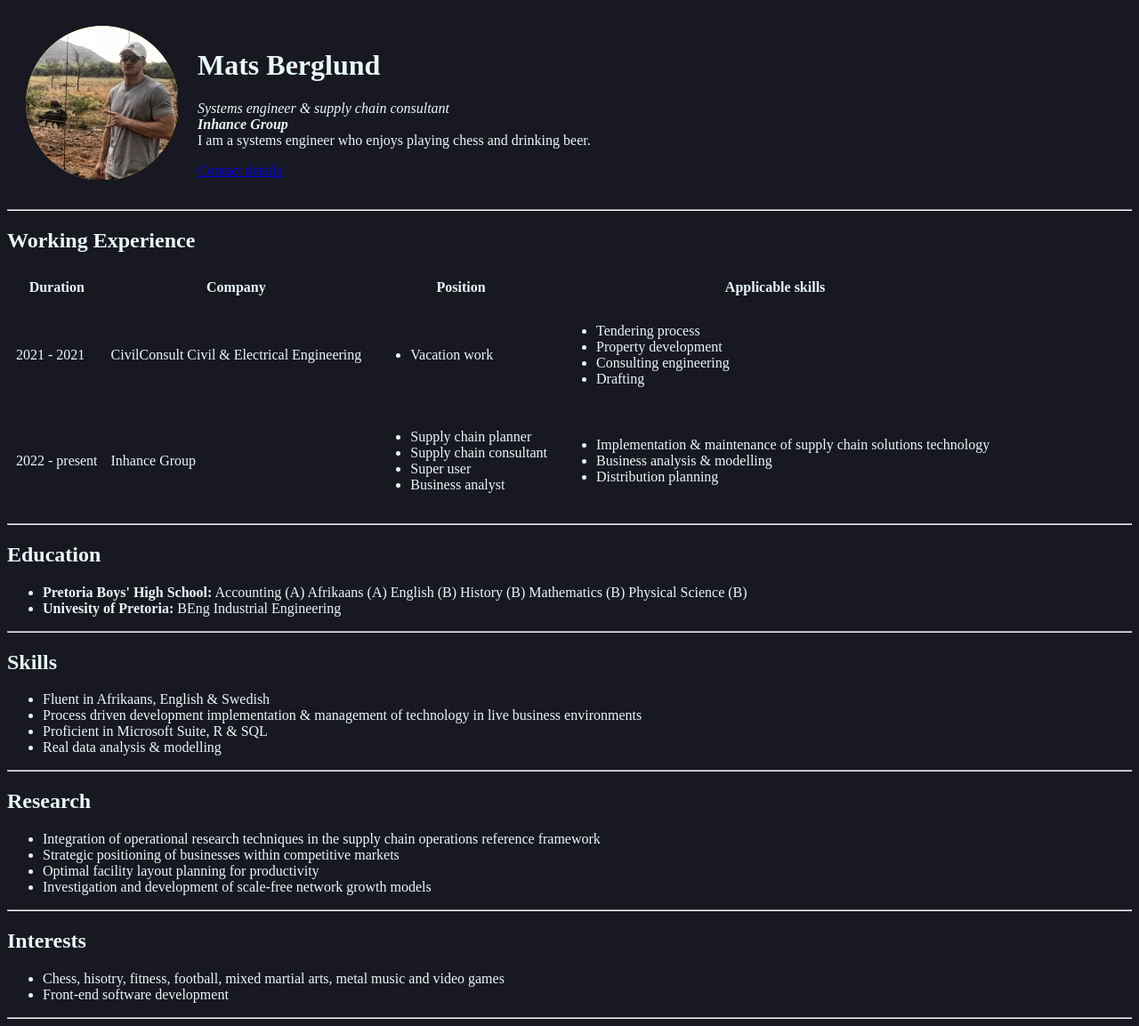
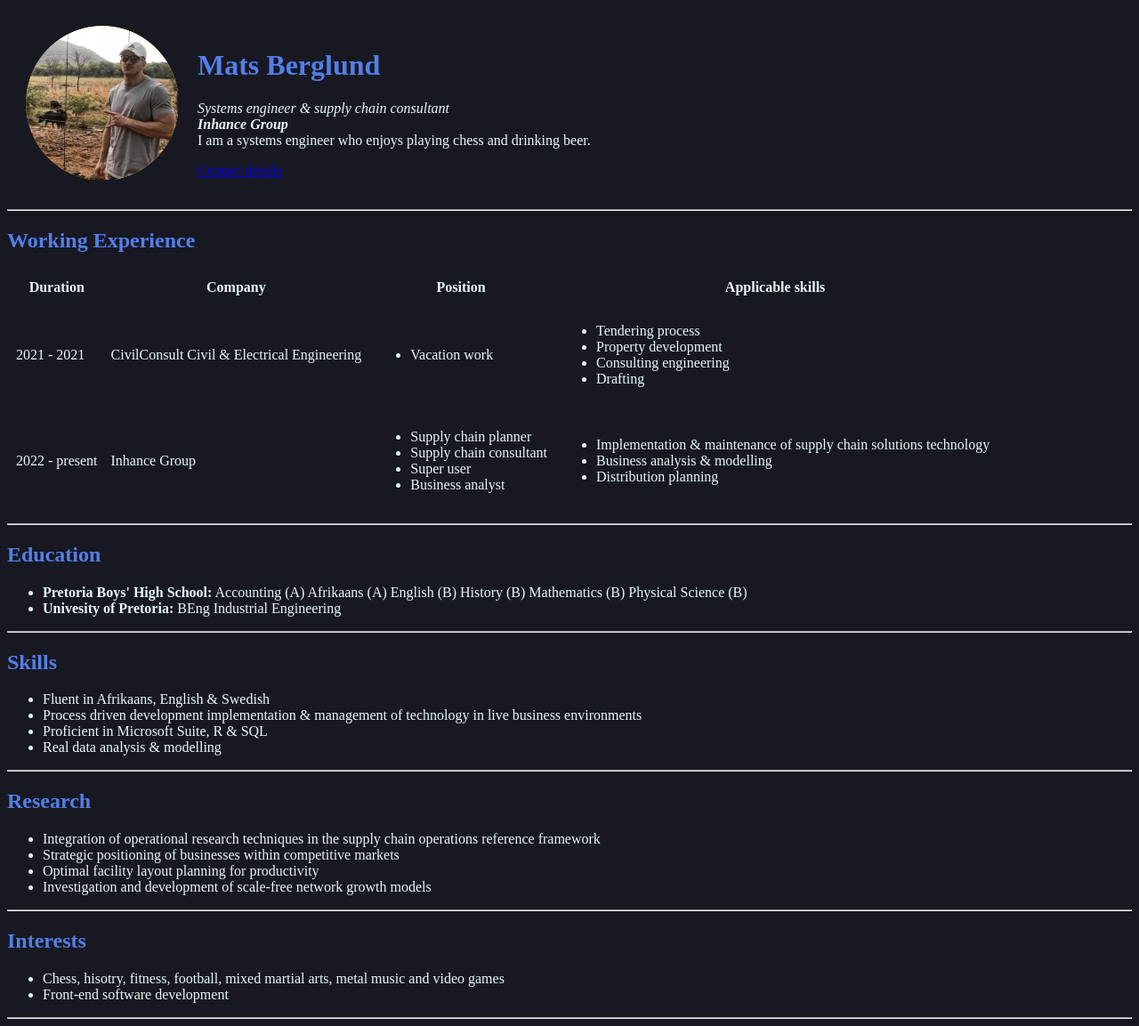
Before and after one commit to m4tsberglund/cv, a plain HTML site: page index.html in a window 1280 px wide. Shown: the whole page at 89% size. Drawn offline with Linux system fonts and the light colour scheme.

Commit message:
Color of headers

```diff
--- a/index.html
+++ b/index.html
@@ -10,7 +10,7 @@
           <img src="images\1603784313277.png" alt="">
         </td>
         <td>
-          <h1>Mats Berglund</h1>
+          <h1 style="color: #537FE7;">Mats Berglund</h1>
           <p><em>Systems engineer & supply chain consultant
           <br>
           <strong>Inhance Group</strong> </em> <br>I am a systems engineer who enjoys playing chess and drinking beer.</p>
@@ -20,7 +20,7 @@
     </table>
 
     <hr>
-    <h2>Working Experience</h2>
+    <h2 style="color: #537FE7;">Working Experience</h2>
     <table cellspacing="5" cellpadding="5">
         <thead>
             <tr align="centre">
@@ -68,14 +68,14 @@
         </tbody>
     </table>
     <hr>
-    <h2>Education</h2>
+    <h2 style="color: #537FE7;">Education</h2>
     <ul>
         <li><strong>Pretoria Boys' High School:</strong> Accounting (A) Afrikaans (A)
              English (B) History (B) Mathematics (B) Physical Science (B)</li>
         <li><strong>Univesity of Pretoria:</strong> BEng Industrial Engineering</li>
     </ul>
     <hr>
-    <h2>Skills</h2>
+    <h2 style="color: #537FE7;">Skills</h2>
     <ul>
         <li>Fluent in Afrikaans, English & Swedish</li>
         <li>Process driven development implementation & management of technology in live business environments</li>
@@ -83,7 +83,7 @@
         <li>Real data analysis & modelling</li>
     </ul>
     <hr>
-    <h2>Research</h2>
+    <h2 style="color: #537FE7;">Research</h2>
     <ul>
       <li>Integration of operational research techniques in the supply chain operations reference framework</li>
       <li>Strategic positioning of businesses within competitive markets</li>
@@ -91,7 +91,7 @@
       <li>Investigation and development of scale-free network growth models</li>
     </ul>
     <hr>
-    <h2>Interests</h2>
+    <h2 style="color: #537FE7;">Interests</h2>
     <ul>
         <li>Chess, hisotry, fitness, football, mixed martial arts, metal music and video games</li>
         <li>Front-end software development</li>
```
Also changed, not shown: ContactDetails.html (+2 -2 lines).
